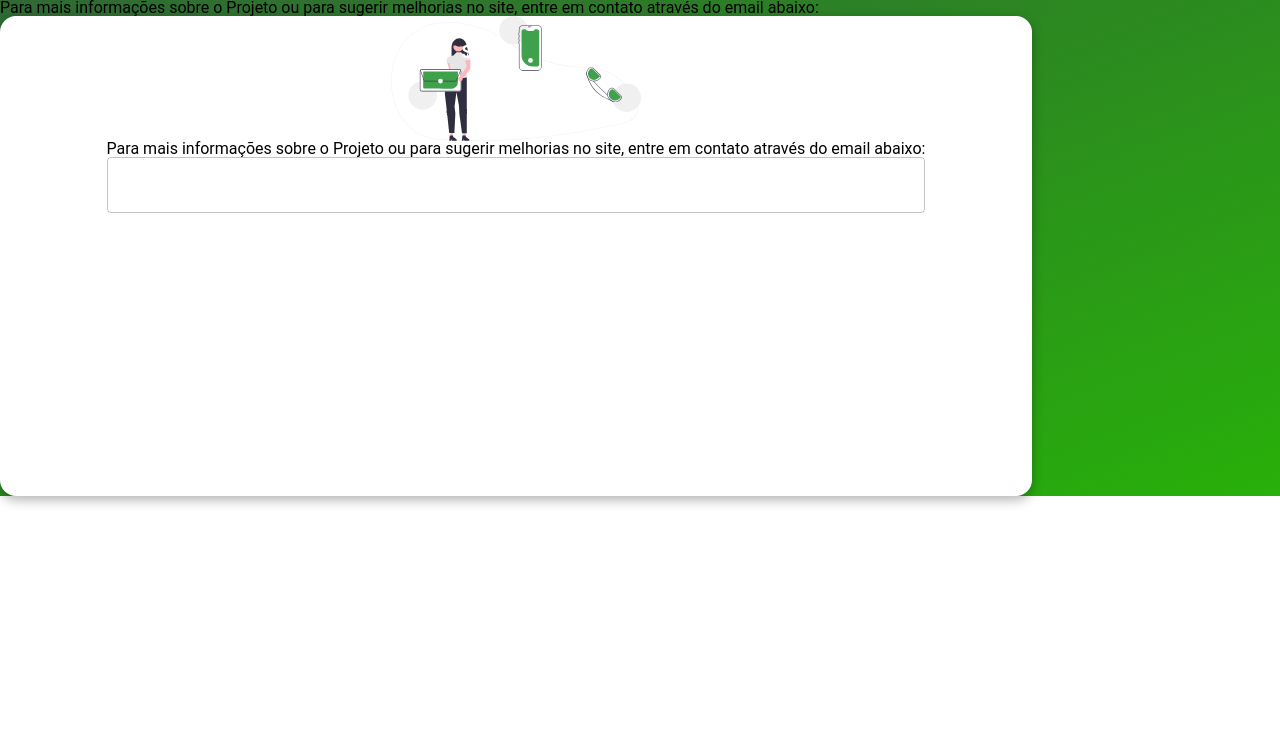
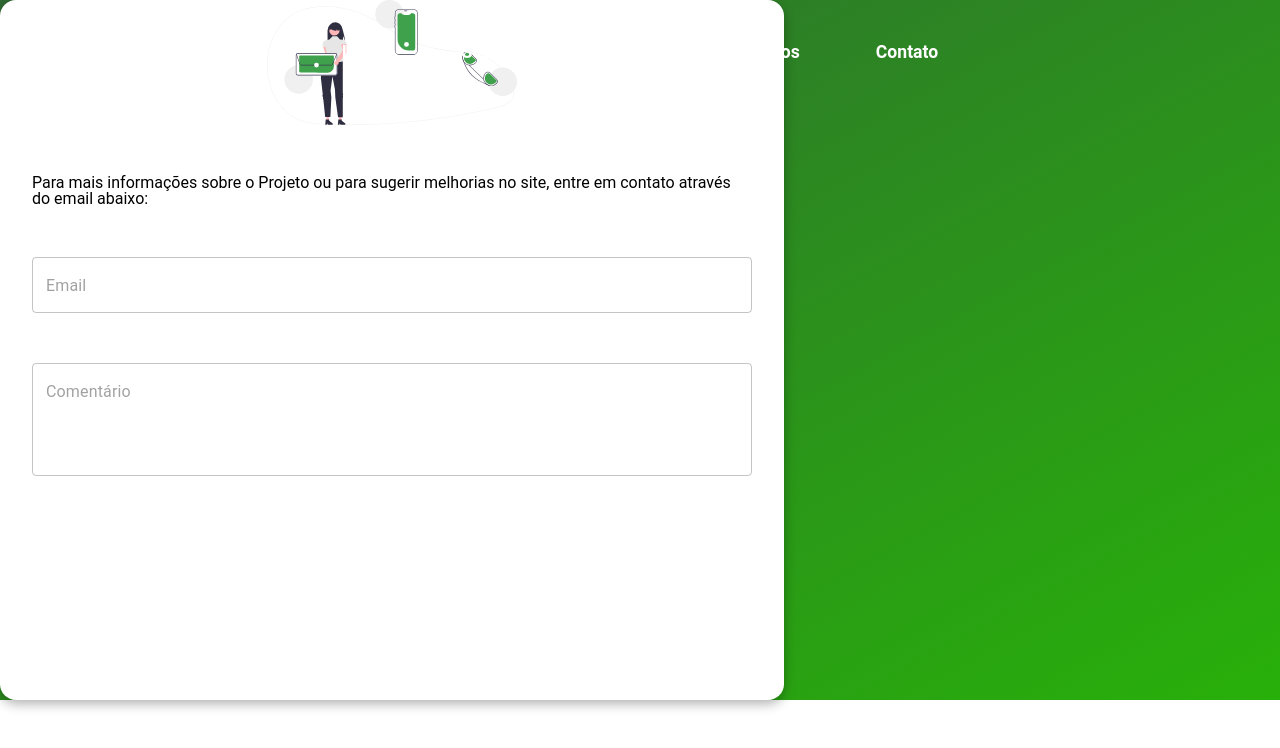
Before and after one commit to caioedlobo/JuntosIFPB, a React (Create React App) app: page /contato in a window 1280 px wide. Shown: the top 748 px of the page. Built offline with nearby package versions, Linux system fonts and the light colour scheme.

Commit message:
update email and comment section from form on contact page

```diff
--- a/src/components/Pages/Contact.js
+++ b/src/components/Pages/Contact.js
@@ -11,18 +11,28 @@ const Contact = () => {
       <header>
         <Navbar />
       </header>
-      <p>
-        Para mais informações sobre o Projeto ou para sugerir melhorias no site,
-        entre em contato através do email abaixo:{" "}
-      </p>
-      <div className={classes.form} style={{ width: "968px" }}>
+
+      <div className={classes.form} style={{ width: "720px", height: "700px" }}>
         <img src={imageContact} style={{ width: "250px" }}></img>
         <Box>
-          <div>
+          <div style={{ paddingTop: "50px" }}>
             Para mais informações sobre o Projeto ou para sugerir melhorias no
             site, entre em contato através do email abaixo:
           </div>
-          <TextField style={{ width: "100%" }} variant="outlined" multiline>
+          <TextField
+            placeholder="Email"
+            variant="outlined"
+            style={{ width: "100%", paddingTop: "50px" }}
+          >
+            Email
+          </TextField>
+          <TextField
+            style={{ width: "100%", paddingTop: "50px" }}
+            placeholder="Comentário"
+            multiline
+            rows={4}
+            variant="outlined"
+          >
             lorem ipsum
           </TextField>
         </Box>
```
